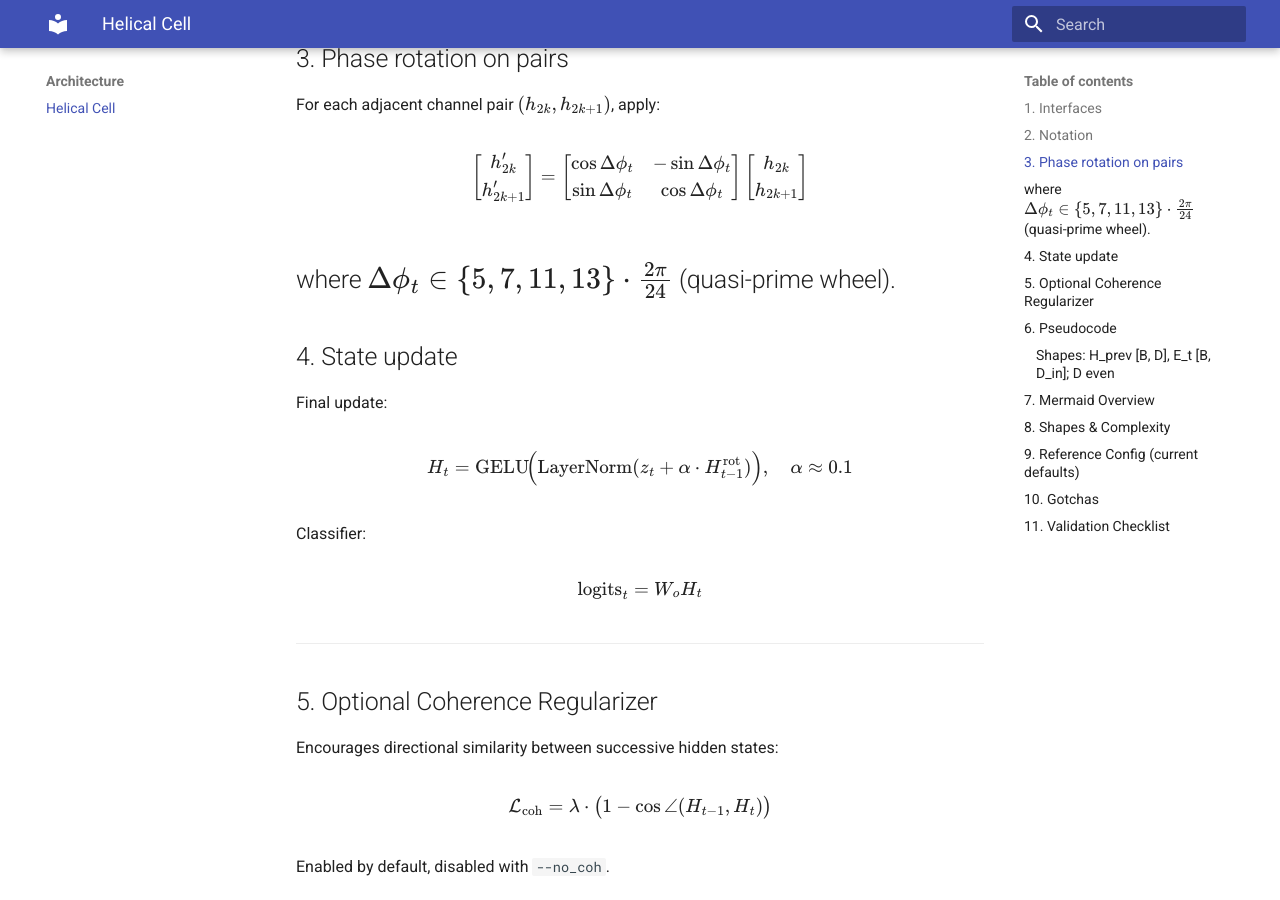
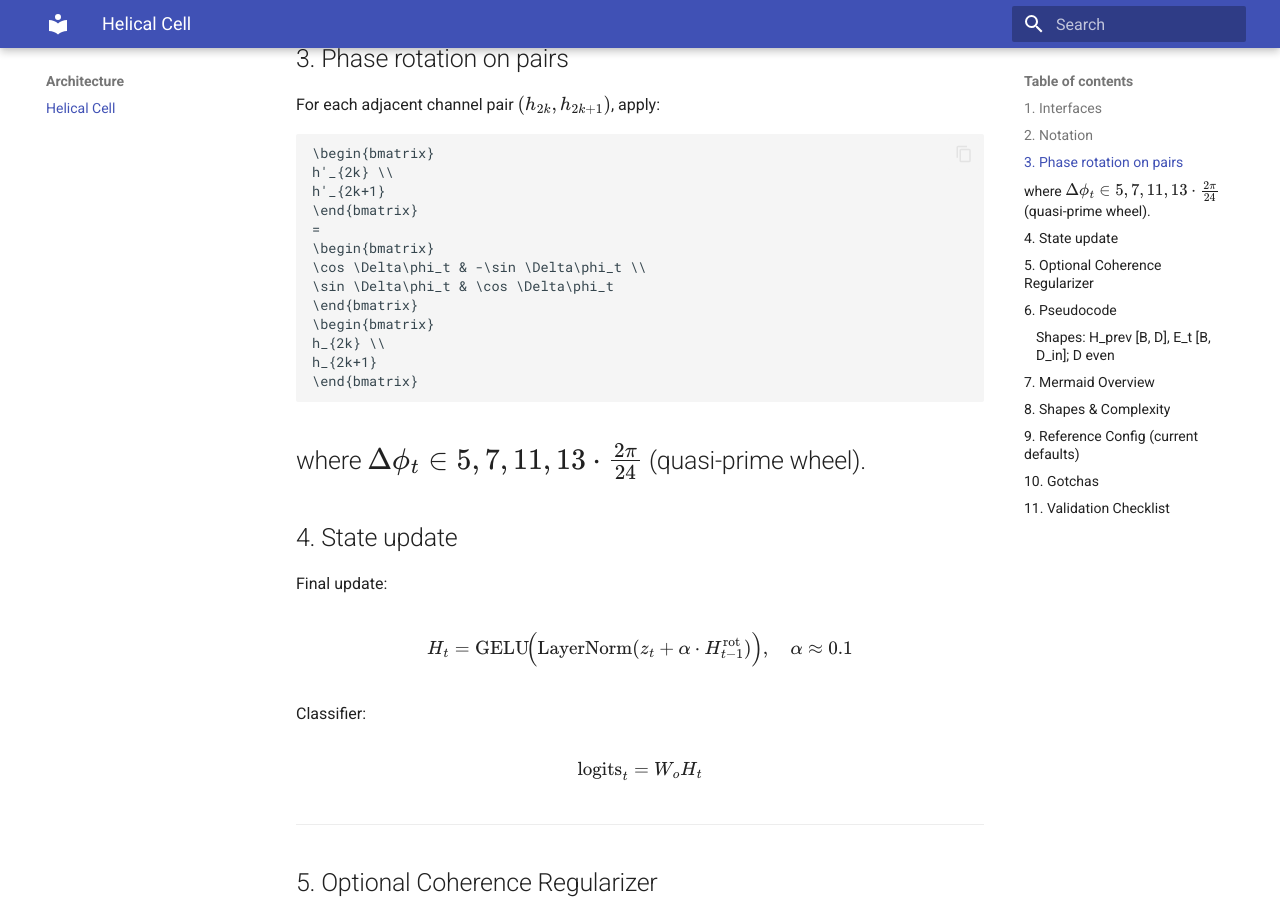
Before and after one commit to delchaplin/helical-ai, an MkDocs documentation site: the page built from docs/20-architecture/arch-spec.md, in a window 1280 px wide and 900 px high, scrolled down 1103 px. Built offline with MkDocs 1.6.1 and Material for MkDocs 9.7.7, drawn with Linux system fonts in a browser that asks for light colours.

Commit message:
Update arch-spec.md

````diff
--- a/docs/20-architecture/arch-spec.md
+++ b/docs/20-architecture/arch-spec.md
@@ -50,7 +50,7 @@ $$
 
 For each adjacent channel pair $(h_{2k}, h_{2k+1})$, apply:
 
-$$
+```math
 \begin{bmatrix}
 h'_{2k} \\
 h'_{2k+1}
@@ -64,9 +64,9 @@ h'_{2k+1}
 h_{2k} \\
 h_{2k+1}
 \end{bmatrix}
-$$
+```
 
-where $\Delta\phi_t \in \{5,7,11,13\}\cdot \frac{2\pi}{24}$ (quasi-prime wheel).
+where $\Delta\phi_t \in \\{5,7,11,13\\} \cdot \frac{2\pi}{24}$ (quasi-prime wheel).
 ---
 
 ## 4. State update
````
